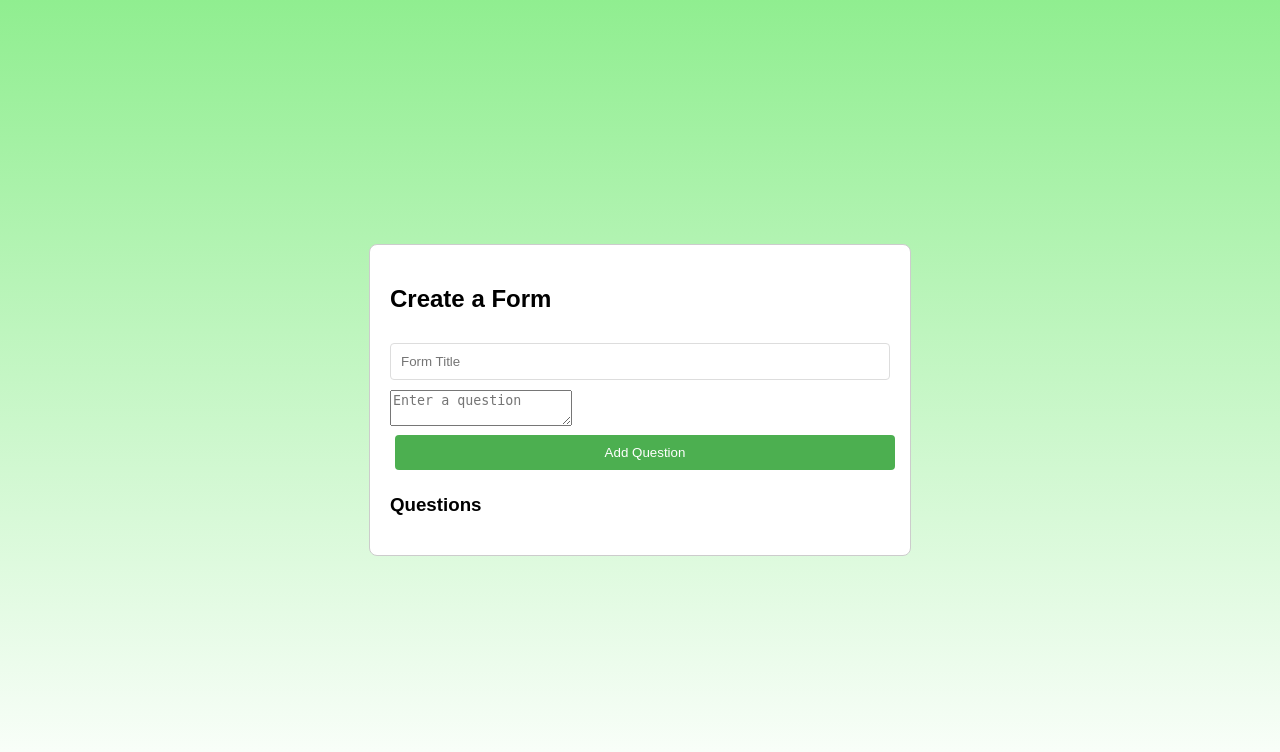
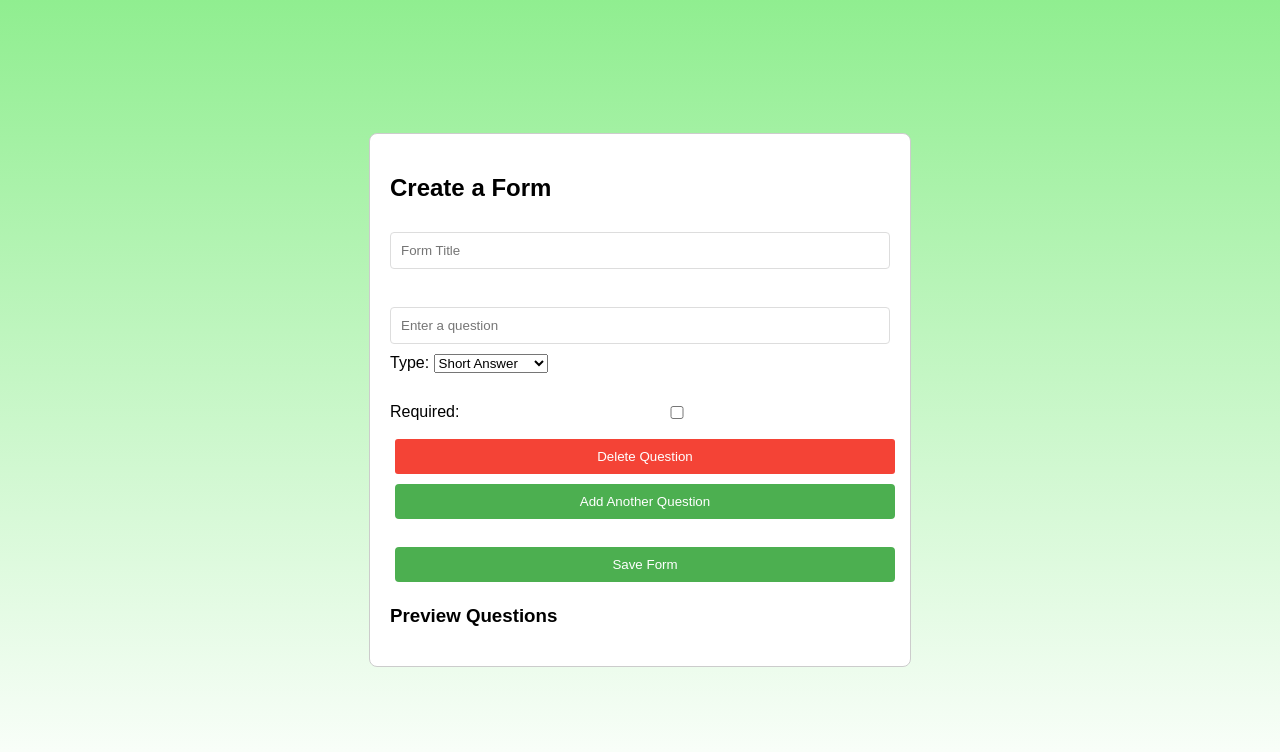
Before and after one commit to Tam2710/PISiBP, a PHP site: page /form/form_creation.html in a window 1280 px wide. Shown: the top 752 px of the page. Run offline with PHP 8.4, Linux system fonts and the light colour scheme.

Commit message:
minor adjustments

```diff
--- a/css/styles.css
+++ b/css/styles.css
@@ -89,7 +89,7 @@ textarea {
   background-color: #ffffff;
   border: 1px solid #ddd;
   border-radius: 8px;
-  padding: 12px 16px;
+  padding: 10px 14px;
   margin-bottom: 12px;
   display: flex;
   justify-content: space-between;
--- a/form/form_creation.html
+++ b/form/form_creation.html
@@ -1,4 +1,3 @@
-<!-- form_creation.html -->
 <!DOCTYPE html>
 <html lang="en">
 <head>
@@ -6,18 +5,127 @@
   <meta name="viewport" content="width=device-width, initial-scale=1.0">
   <title>Create Form</title>
   <link rel="stylesheet" href="../css/styles.css">
+  <style>
+    .option-item {
+      display: flex;
+      align-items: center;
+      gap: 10px;
+      margin-bottom: 5px;
+      border: 1px solid #ccc;
+      padding: 5px 8px;
+      border-radius: 5px;
+    }
+
+    .option-item input[type="text"] {
+      flex: 1 1 50%;
+      padding: 5px;
+      font-size: 16px;
+    }
+
+    .option-image-label {
+      cursor: pointer;
+      font-size: 18px;
+      color: #555;
+    }
+
+    .option-image {
+      display: none;
+    }
+
+    .remove-btn {
+      width: 25px;
+      height: 25px;
+      background-color: white;
+      color:black;
+      border: none;
+      border-radius: 3px;
+      font-weight: bold;
+      cursor: pointer;
+      display: flex;
+      justify-content: center;
+      align-items: center;
+    }
+
+    .remove-btn:hover {
+      background-color: gray;
+    }
+
+    .required-container {
+      display: flex;
+      align-items: center;
+      gap: 5px;
+      margin-top: 5px;
+    }
+
+    .delete-question {
+      margin-top: 10px;
+      background-color: #f44336;
+      color: white;
+      border: none;
+      padding: 10px 10px;
+      border-radius: 3px;
+      cursor: pointer;
+    }
+
+    .delete-question:hover {
+      background-color: #d32f2f;
+    }
+  </style>
 </head>
 <body>
   <div class="form-container">
     <h2>Create a Form</h2>
     <form id="create-form">
-      <input type="text" id="form-title" placeholder="Form Title" required><br>
-      <textarea id="question" placeholder="Enter a question" required></textarea><br>
-      <button type="submit">Add Question</button>
+      <input type="text" id="form-title" placeholder="Form Title" required><br><br>
+
+      <!-- Hidden template -->
+      <div class="question-block template" style="display: none;">
+        <input type="text" class="question-text" placeholder="Enter a question" required><br>
+
+        <label>Type:
+          <select class="question-type">
+            <option value="short-answer">Short Answer</option>
+            <option value="multiple-choice">Multiple Choice</option>
+            <option value="checkbox">Checkbox</option>
+          </select>
+        </label><br><br>
+
+        <div class="options-container" style="display: none;"></div>
+        <button type="button" class="add-option" style="display:none;">Add Option</button>
+
+        <div class="required-container">
+          <label>Required:</label>
+          <input type="checkbox" class="question-required">
+        </div>
+      </div>
+
+      <!-- Initial visible question -->
+      <div class="question-block">
+        <input type="text" class="question-text" placeholder="Enter a question" required><br>
+
+        <label>Type:
+          <select class="question-type">
+            <option value="short-answer">Short Answer</option>
+            <option value="multiple-choice">Multiple Choice</option>
+            <option value="checkbox">Checkbox</option>
+          </select>
+        </label><br><br>
+
+        <div class="options-container" style="display: none;"></div>
+        <button type="button" class="add-option" style="display:none;">Add Option</button>
+
+        <div class="required-container">
+          <label>Required:</label>
+          <input type="checkbox" class="question-required">
+        </div>
+      </div>
+
+      <button type="button" id="add-question">Add Another Question</button><br><br>
+      <button type="submit">Save Form</button>
     </form>
 
     <div id="form-questions">
-      <h3>Questions</h3>
+      <h3>Preview Questions</h3>
       <ul id="questions-list"></ul>
     </div>
   </div>
--- a/js/form_creation.js
+++ b/js/form_creation.js
@@ -1,57 +1,158 @@
-// form_creation.js
+document.addEventListener('DOMContentLoaded', () => {
+  const createForm = document.getElementById('create-form');
+  const addQuestionBtn = document.getElementById('add-question');
 
-document.getElementById('create-form').addEventListener('submit', function (e) {
+  // Attach events to a question block
+  function attachEvents(block) {
+    const typeSelect = block.querySelector('.question-type');
+    const optionsContainer = block.querySelector('.options-container');
+    const addOptionBtn = block.querySelector('.add-option');
+
+    // Show/hide options based on question type
+    typeSelect.addEventListener('change', () => {
+      if (typeSelect.value === 'multiple-choice' || typeSelect.value === 'checkbox') {
+        optionsContainer.style.display = 'block';
+        addOptionBtn.style.display = 'inline-block';
+      } else {
+        optionsContainer.style.display = 'none';
+        addOptionBtn.style.display = 'none';
+      }
+    });
+
+    // Add new option
+    addOptionBtn.addEventListener('click', () => {
+      const optionDiv = document.createElement('div');
+      optionDiv.className = 'option-item';
+
+      // Text input
+      const optionInput = document.createElement('input');
+      optionInput.type = 'text';
+      optionInput.className = 'option-input';
+      optionInput.placeholder = `Option ${optionsContainer.querySelectorAll('.option-item').length + 1}`;
+
+      // Hidden file input
+      const optionImage = document.createElement('input');
+      optionImage.type = 'file';
+      optionImage.accept = 'image/*';
+      optionImage.className = 'option-image';
+
+      // Image icon label
+      const imageLabel = document.createElement('label');
+      imageLabel.className = 'option-image-label';
+      imageLabel.textContent = '🖼️';
+      imageLabel.title = 'Add image';
+      imageLabel.addEventListener('click', () => optionImage.click());
+
+      // Remove option button
+      const removeBtn = document.createElement('button');
+      removeBtn.type = 'button';
+      removeBtn.className = 'remove-btn';
+      removeBtn.textContent = 'X';
+      removeBtn.addEventListener('click', () => optionDiv.remove());
+
+      optionDiv.appendChild(optionInput);
+      optionDiv.appendChild(imageLabel);
+      optionDiv.appendChild(optionImage);
+      optionDiv.appendChild(removeBtn);
+
+      optionsContainer.appendChild(optionDiv);
+    });
+
+    // Add delete question button if it doesn't exist
+    if (!block.querySelector('.delete-question')) {
+      const deleteBtn = document.createElement('button');
+      deleteBtn.type = 'button';
+      deleteBtn.className = 'delete-question';
+      deleteBtn.textContent = 'Delete Question';
+      deleteBtn.addEventListener('click', () => block.remove());
+      block.appendChild(deleteBtn);
+    }
+  }
+
+  // Initialize existing question blocks
+  document.querySelectorAll('.question-block:not(.template)').forEach(block => {
+    attachEvents(block);
+  });
+
+  // Add another question
+  addQuestionBtn.addEventListener('click', () => {
+    const template = document.querySelector('.question-block.template');
+    const newBlock = template.cloneNode(true);
+    newBlock.classList.remove('template');
+    newBlock.style.display = 'block';
+
+    // Reset fields
+    const typeSelect = newBlock.querySelector('.question-type');
+    typeSelect.value = 'short-answer';
+    typeSelect.dispatchEvent(new Event('change')); // update add-option visibility
+    newBlock.querySelector('.question-text').value = '';
+    newBlock.querySelector('.question-required').checked = false;
+    newBlock.querySelector('.options-container').innerHTML = '';
+
+    createForm.insertBefore(newBlock, addQuestionBtn);
+    attachEvents(newBlock);
+  });
+
+  // Submit form
+  createForm.addEventListener('submit', async (e) => {
     e.preventDefault();
 
-    const formTitle = document.getElementById('form-title').value;
-    const questionText = document.getElementById('question').value;
 
-    if (formTitle.trim() === '' || questionText.trim() === '') {
-      alert('Please fill in both the form title and question.');
-      return;
+    console.log("Submit clicked!"); // <-- check if this prints
+
+    const formTitle = document.getElementById('form-title').value.trim();
+    if (!formTitle) return alert('Please enter a form title.');
+
+    const questionBlocks = document.querySelectorAll('.question-block:not(.template)');
+    const questions = [];
+
+    for (const block of questionBlocks) {
+      const text = block.querySelector('.question-text').value.trim();
+      const type = block.querySelector('.question-type').value;
+      const required = block.querySelector('.question-required').checked;
+
+      let options = [];
+      if (type === 'multiple-choice' || type === 'checkbox') {
+        const optionItems = block.querySelectorAll('.option-item');
+        for (const item of optionItems) {
+          const value = item.querySelector('.option-input').value.trim();
+          const file = item.querySelector('.option-image').files[0];
+          let imageData = '';
+          if (file) imageData = await readFileAsync(file);
+          if (value) options.push({ value, image: imageData });
+        }
+      }
+
+      questions.push({ text, type, required, options });
     }
 
-    const form = {
-      title: formTitle,
-      question: questionText
-    };
-
-    // Fetch existing forms from localStorage or create an empty array
+    const form = { title: formTitle, questions };
     const forms = JSON.parse(localStorage.getItem('userForms')) || [];
     forms.push(form);
-
-    // Save the updated forms list to localStorage
     localStorage.setItem('userForms', JSON.stringify(forms));
 
-    // Clear the form fields
+    alert('Form saved successfully!');
+
+    // Reset visible blocks only
+    questionBlocks.forEach(block => {
+      const typeSelect = block.querySelector('.question-type');
+      typeSelect.value = 'short-answer';
+      typeSelect.dispatchEvent(new Event('change'));
+      block.querySelector('.question-text').value = '';
+      block.querySelector('.question-required').checked = false;
+      block.querySelector('.options-container').innerHTML = '';
+    });
+
     document.getElementById('form-title').value = '';
-    document.getElementById('question').value = '';
-
-    alert('Form added successfully!');
   });
 
-  /*
-    document.getElementById('create-form').addEventListener('submit', async function(e) {
-    e.preventDefault();
-    const response = await fetch('/forms/create/', {
-        method: 'POST',
-        headers: { 'X-CSRFToken': csrftoken, 'Content-Type': 'application/json' },
-        body: JSON.stringify({ title: formTitle, question: questionText })
-      });
-    if (response.ok) window.location.href = '/';
+  // Helper to read file as Base64
+  function readFileAsync(file) {
+    return new Promise((resolve, reject) => {
+      const reader = new FileReader();
+      reader.onload = () => resolve(reader.result);
+      reader.onerror = reject;
+      reader.readAsDataURL(file);
     });
-
-  */
-
-  // Handle form editing when editing an existing form
-  window.onload = function() {
-    const editForm = JSON.parse(localStorage.getItem('editForm'));
-
-    if (editForm) {
-      document.getElementById('form-title').value = editForm.title;
-      document.getElementById('question').value = editForm.question;
-
-      // Remove the edit form from localStorage after loading
-      localStorage.removeItem('editForm');
-    }
-  };
+  }
+});
--- a/login.html
+++ b/login.html
@@ -15,12 +15,6 @@
       <input type="password" id="password" placeholder="Password" required><br>
       <button type="submit">Login</button>
     </form>
-    <!--
-      <form method="POST" action="{% url 'login' %}">
-        {% csrf_token %}
-        ...
-      </form>
-    -->
     <div id="error-message" class="hidden">Invalid login credentials</div>
   </div>
 
```
Also changed, not shown: home.html (+19 -2 lines), js/home.js (+28 -22 lines), js/login.js (+0 -11 lines).
